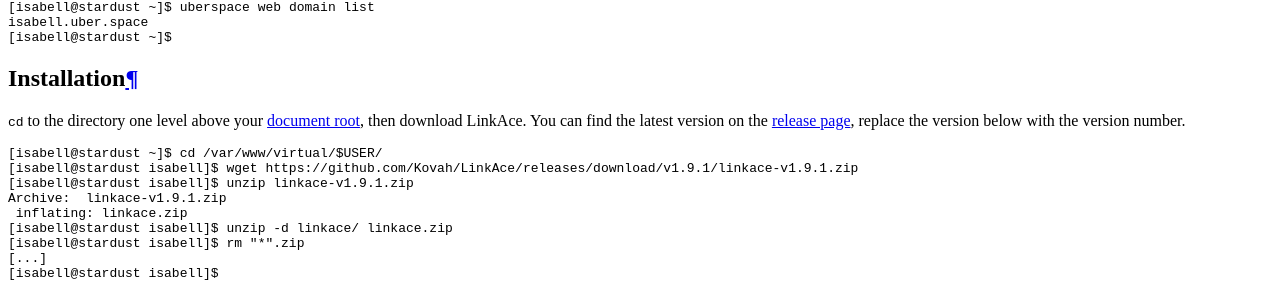
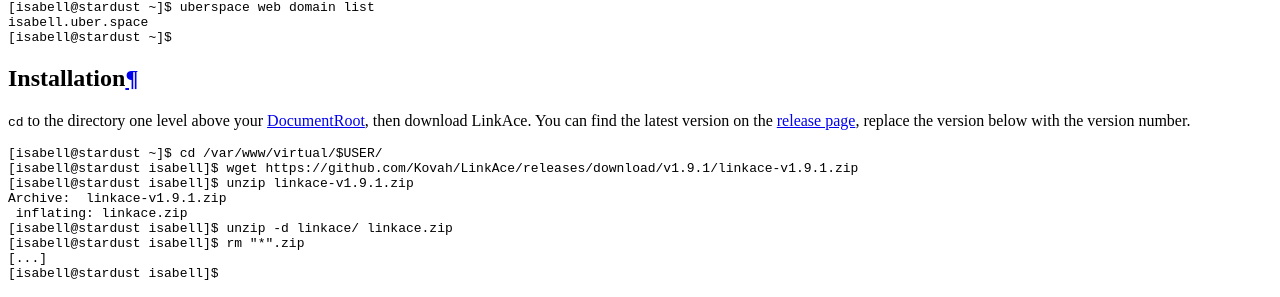
Before and after one commit to Uberspace/lab, a Sphinx documentation site: the page built from source/guide_linkace.rst, in a window 1280 px wide and 900 px high, scrolled down 4964 px. Shown: the part 148-445 px from the top of the window. Built offline with Sphinx 7.4.7 and the Read the Docs theme 2.0.0, drawn with Linux system fonts in a browser that asks for light colours.

Commit message:
[LinkAce] Updates guide_linkace.rst
Fixed a typo in line 50

```diff
--- a/source/guide_linkace.rst
+++ b/source/guide_linkace.rst
@@ -47,7 +47,7 @@
 Installation
 ============
 
-``cd`` to the directory one level above your :manual:`document root <web-documentroot>`, then download LinkAce. You can find the latest version on the `release page`_, replace the version below with the version number.
+``cd`` to the directory one level above your :manual:`DocumentRoot <web-documentroot>`, then download LinkAce. You can find the latest version on the `release page`_, replace the version below with the version number.
 
 .. code-block:: console
  :emphasize-lines: 1,2,3,6,7
```
